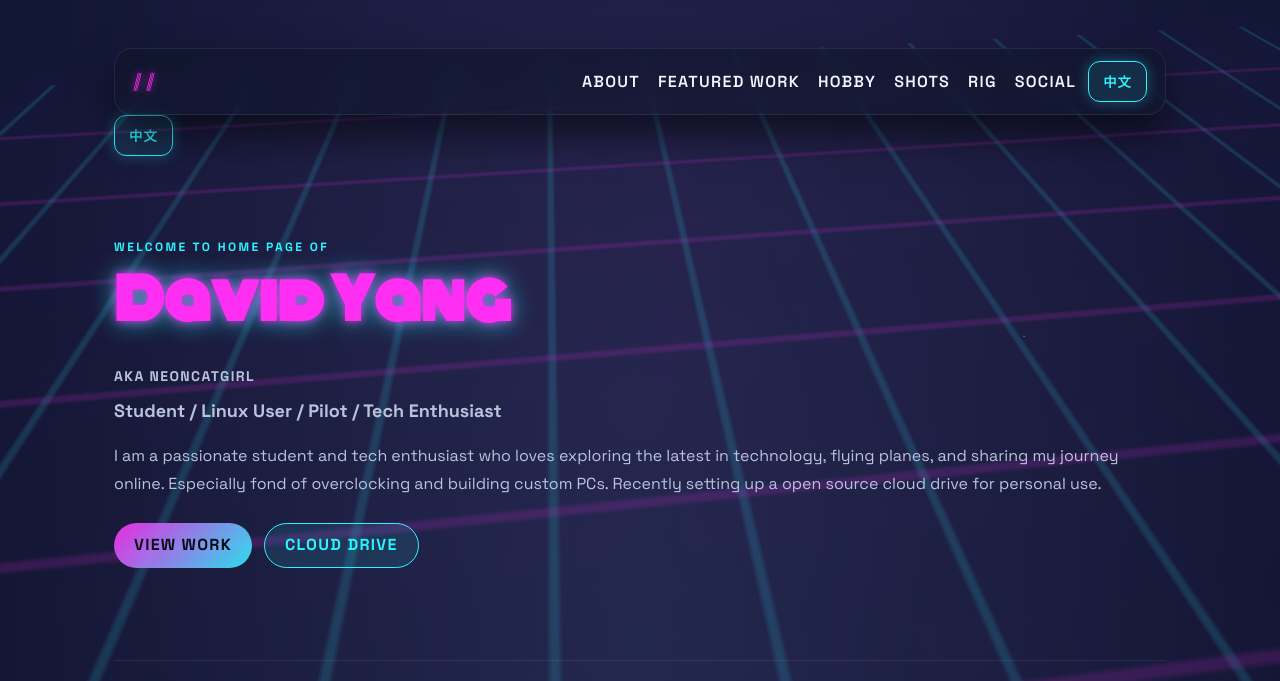
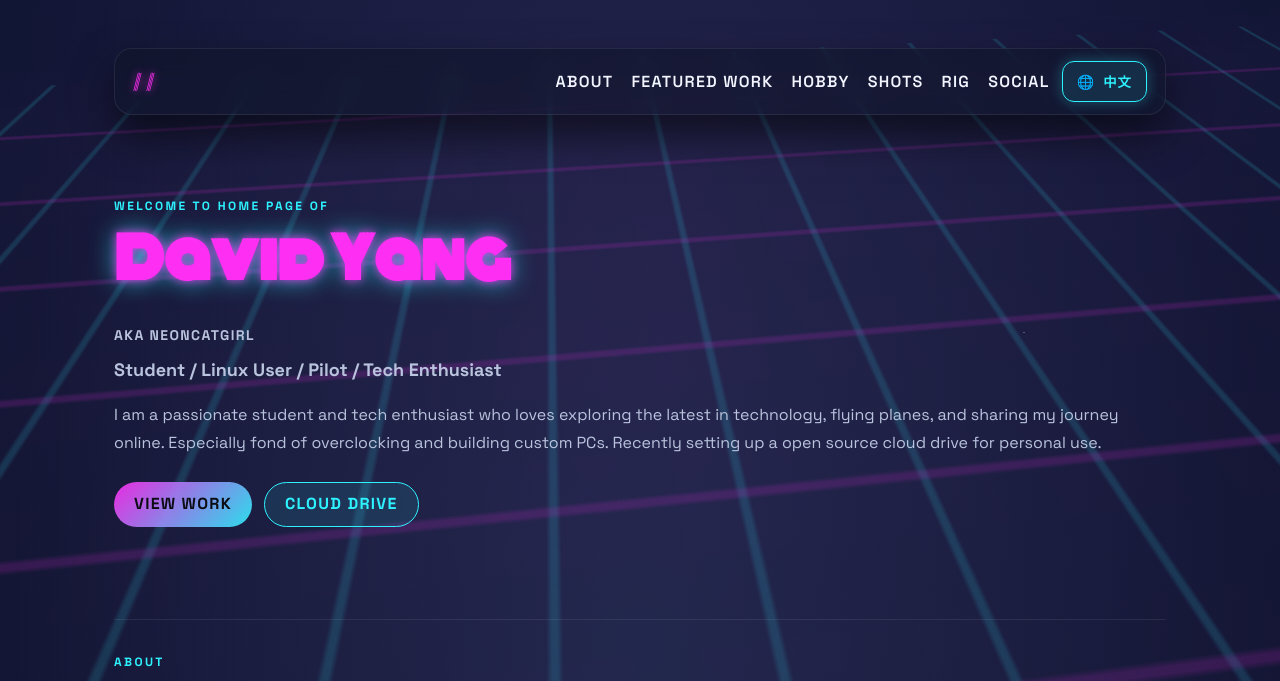
Before and after one commit to xNeonCatGirlx/Personal-Webpage, a plain HTML site: page index.html in a window 1280 px wide. Shown: the top 681 px of the page. Drawn offline with Linux system fonts and the light colour scheme.

Commit message:
added support for japanese, caution for github network

```diff
--- a/index.html
+++ b/index.html
@@ -10,7 +10,7 @@
   <meta property="og:url" content="https://ncgdrive.site/" />
   <link rel="preconnect" href="https://fonts.googleapis.com">
   <link rel="preconnect" href="https://fonts.gstatic.com" crossorigin>
-  <link href="https://fonts.googleapis.com/css2?family=Monoton&family=Space+Grotesk:wght@400;500;600;700&display=swap" rel="stylesheet">
+  <link href="https://fonts.googleapis.com/css2?family=Monoton&family=Space+Grotesk:wght@400;500;600;700&family=Noto+Sans+JP:wght@400;500;600;700&display=swap" rel="stylesheet">
   <link rel="icon" type="image/x-icon" href="https://raw.githubusercontent.com/xNeonCatGirlx/xNeonCatGirlx.github.io/refs/heads/main/web.ico">
   <link rel="stylesheet" href="styles/main.css">
 </head>
@@ -30,11 +30,9 @@
             <a data-i18n="nav.specs" href="#specs">Rig</a>
             <a data-i18n="nav.social" href="#social">Social</a>
           </nav>
-          <button class="lang-toggle" type="button" aria-pressed="false" aria-label="Switch to Chinese">中文</button>
+          <button class="lang-toggle" type="button" aria-pressed="false" aria-label="Switch language">EN</button>
         </div>
       </header>
-
-      <button class="lang-toggle mobile-lang-toggle" type="button" aria-pressed="false" aria-label="Switch to Chinese">中文</button>
 
       <div class="sidebar-sentinel" aria-hidden="true"></div>
 
@@ -135,7 +133,7 @@
           <div class="section-head">
             <p class="eyebrow" data-i18n="shots.eyebrow">Shots</p>
             <h2 data-i18n="shots.title">Visuals & captures</h2>
-            <p class="lede" data-i18n="shots.lede">Screenshots taken in flight simulator, shown randomly from a curated collection.</p>
+            <p class="lede" data-i18n="shots.lede">Screenshots taken in flight simulator, shown randomly from a curated collection. Require network access to github in order to load images.</p>
           </div>
           <div class="shots-grid" id="shots-grid" aria-live="polite"></div>
         </section>
@@ -328,7 +326,7 @@
         'hobby.tag.nav': '导航技能',
         'shots.eyebrow': '截图',
         'shots.title': '视觉与瞬间',
-        'shots.lede': '来自模拟飞行的截图，从精选库中随机展示。',
+        'shots.lede': '来自模拟飞行的截图，从精选库中随机展示。需要可访问Github的网络环境以加载图片。',
         'specs.eyebrow': '设备',
         'specs.title': '电脑配置',
         'specs.storage': '存储',
@@ -342,12 +340,82 @@
         'footer.line2': '© 2025 David Yang. 保留所有权利。',
         'footer.line3': '致敬合成波氛围。',
       },
+      ja: {
+        'nav.about': '私について',
+        'nav.work': '注目プロジェクト',
+        'nav.hobby': '趣味',
+        'nav.shots': 'ショット',
+        'nav.specs': '構成',
+        'nav.social': 'SNS',
+        'hero.eyebrow': 'ようこそ、ここは',
+        'hero.alias': '別名 NeonCatGirl',
+        'hero.subhead': '学生 / Linux ユーザー / パイロット / テック好き',
+        'hero.lede': '最新テクノロジーを触り、飛行機を操縦し、その経験をシェアするのが好きな学生です。オーバークロックや自作 PC が大好物。最近はプライベートで使うオープンソースのクラウドドライブも構築しました。',
+        'hero.viewWork': 'プロジェクトを見る',
+        'hero.cloudDrive': 'クラウドドライブ',
+        'about.eyebrow': '概要',
+        'about.title': 'ネオンの瞬間を生きる',
+        'about.copy': '毎日学びながらスキルと知識を広げ、デザインと機能の両立を目指しています。自由にアイデアを出し合い、イノベーションを生む環境が大好きです。<br>テックから離れるときは、小型機で空を飛んだり、その映像を撮って共有しています。',
+        'about.tag.power': '省電力最適化',
+        'about.tag.cpu': 'CPU アーキテクチャ',
+        'about.tag.oc': 'デバイス OC',
+        'about.tag.fly': '飛行体験',
+        'about.tag.proto': 'プロトタイピング',
+        'about.tag.adsb': 'ADS-B トラッカー',
+        'work.eyebrow': '注目プロジェクト',
+        'work.title': '最近のハイライト',
+        'work.card1.kicker': '2025 · ユーティリティ',
+        'work.card1.title': 'ADS-B トラッカー',
+        'work.card1.copy': 'Raspberry Pi と SDR アンテナで ADS-B トラッカーを構築。1090Mhz のフライトデータを受信し、tar1090 で可視化。複数のフライトトラッカーにフィードを提供しています。',
+        'work.card2.kicker': '2024-2025 · OS',
+        'work.card2.title': 'Linux 実践経験',
+        'work.card2.copy': 'Apple M2 MacBook Pro 13 に Asahi Linux Fedora Remix を導入。lrcsnc、Hyprland、quickshell などで環境をカスタマイズし、膨大な OSS コミュニティを体感。',
+        'work.card3.kicker': '2024 · DIY',
+        'work.card3.title': '自作 PC',
+        'work.card3.copy': '初めての自作は性能重視で Ryzen 5 5600 と Radeon RX 6950 XT を選択。アイドル 200W、ピーク約 600W を記録。',
+        'hobby.eyebrow': '趣味',
+        'hobby.title': '飛行とシム',
+        'hobby.copy': 'コックピットに座るのが好きです—週末にセスナ152で飛ぶ日もあれば、家でシミュレーターを回す日も。目視飛行の自由を楽しみつつ、手順練習やスキル向上にシムを活用。MSFS の映像美、X-Plane 11 の物理、inibuilds A350・PMDG 777・Toliss A320/A340 などの精密機体が推し。',
+        'hobby.tag.vfr': '目視飛行',
+        'hobby.tag.sim': 'シム飛行',
+        'hobby.tag.systems': 'システム研究',
+        'hobby.tag.nav': 'ナビゲーション',
+        'shots.eyebrow': 'ショット',
+        'shots.title': 'ビジュアル & キャプチャ',
+        'shots.lede': 'フライトシムで撮ったスクリーンショットを、キュレーションしたコレクションからランダム表示。',
+        'specs.eyebrow': '構成',
+        'specs.title': 'PC スペック',
+        'specs.storage': 'ストレージ',
+        'specs.peripherals': '周辺機器',
+        'specs.monitor': 'モニター',
+        'specs.motherboard': 'マザーボード',
+        'specs.psu': '電源',
+        'social.eyebrow': 'SNS',
+        'social.title': 'オンラインで会いましょう',
+        'footer.line1': 'ネオンエナジーで作りました。',
+        'footer.line2': '© 2025 David Yang. 無断転載禁止。',
+        'footer.line3': 'シンセウェーブの空気感をベースに。',
+      },
+    };
+    const languages = ['en', 'zh', 'ja'];
+    const langLabels = { en: 'EN', zh: '中文', ja: '日本語' };
+    const langToggleAria = {
+      en: 'Switch to English',
+      zh: '切换到中文',
+      ja: '日本語に切り替え',
     };
     const langToggles = Array.from(document.querySelectorAll('.lang-toggle'));
 
+    const nextLang = (lang) => {
+      const currentIndex = languages.indexOf(lang);
+      const nextIndex = currentIndex >= 0 ? (currentIndex + 1) % languages.length : 0;
+      return languages[nextIndex];
+    };
+
     function applyTranslations(lang) {
-      const map = translations[lang] || translations.en;
-      document.documentElement.lang = lang === 'zh' ? 'zh' : 'en';
+      const activeLang = translations[lang] ? lang : 'en';
+      const map = translations[activeLang] || translations.en;
+      document.documentElement.lang = activeLang;
       document.querySelectorAll('[data-i18n]').forEach((node) => {
         const key = node.dataset.i18n;
         const value = map[key] || translations.en[key];
@@ -355,20 +423,21 @@
         node.innerHTML = value;
       });
 
-      const isZh = lang === 'zh';
+      const next = nextLang(activeLang);
       langToggles.forEach((btn) => {
-        btn.textContent = isZh ? 'EN' : '中文';
-        btn.setAttribute('aria-pressed', String(isZh));
-        btn.setAttribute('aria-label', isZh ? 'Switch to English' : '切换到中文');
+        btn.textContent = langLabels[next] || 'EN';
+        btn.setAttribute('aria-pressed', String(activeLang !== 'en'));
+        btn.setAttribute('aria-label', langToggleAria[next] || 'Switch language');
       });
     }
 
-    let currentLang = localStorage.getItem('langPref') === 'zh' ? 'zh' : 'en';
+    let currentLang = localStorage.getItem('langPref') || 'en';
+    if (!languages.includes(currentLang)) currentLang = 'en';
     applyTranslations(currentLang);
 
     langToggles.forEach((btn) => {
       btn.addEventListener('click', () => {
-        currentLang = currentLang === 'zh' ? 'en' : 'zh';
+        currentLang = nextLang(currentLang);
         localStorage.setItem('langPref', currentLang);
         applyTranslations(currentLang);
       });
--- a/styles/main.css
+++ b/styles/main.css
@@ -12,7 +12,7 @@
   --shadow: 0 20px 40px rgba(0, 0, 0, 0.55);
   --radius: 18px;
   --font-display: 'Monoton', system-ui;
-  --font-body: 'Space Grotesk', 'Segoe UI', sans-serif;
+  --font-body: 'Space Grotesk', 'Noto Sans JP', 'Segoe UI', sans-serif;
 }
 
 * {
@@ -132,6 +132,15 @@ a:hover {
   cursor: pointer;
   box-shadow: 0 0 14px rgba(46, 243, 255, 0.3);
   transition: transform 0.2s ease, box-shadow 0.2s ease, border-color 0.2s ease, background 0.2s ease;
+  display: inline-flex;
+  align-items: center;
+  gap: 8px;
+}
+
+.lang-toggle::before {
+  content: '🌐';
+  font-size: 14px;
+  line-height: 1;
 }
 
 .lang-toggle:hover {
@@ -140,14 +149,6 @@ a:hover {
   border-color: var(--accent-2);
   color: var(--accent-2);
   background: rgba(255, 46, 243, 0.1);
-}
-// force lang toggle to always show on phone
-.mobile-lang-toggle {
-  display: none;
-  position: fixed;
-  top: 14px;
-  right: 14px;
-  z-index: 6;
 }
 
 .top-cta {
```
